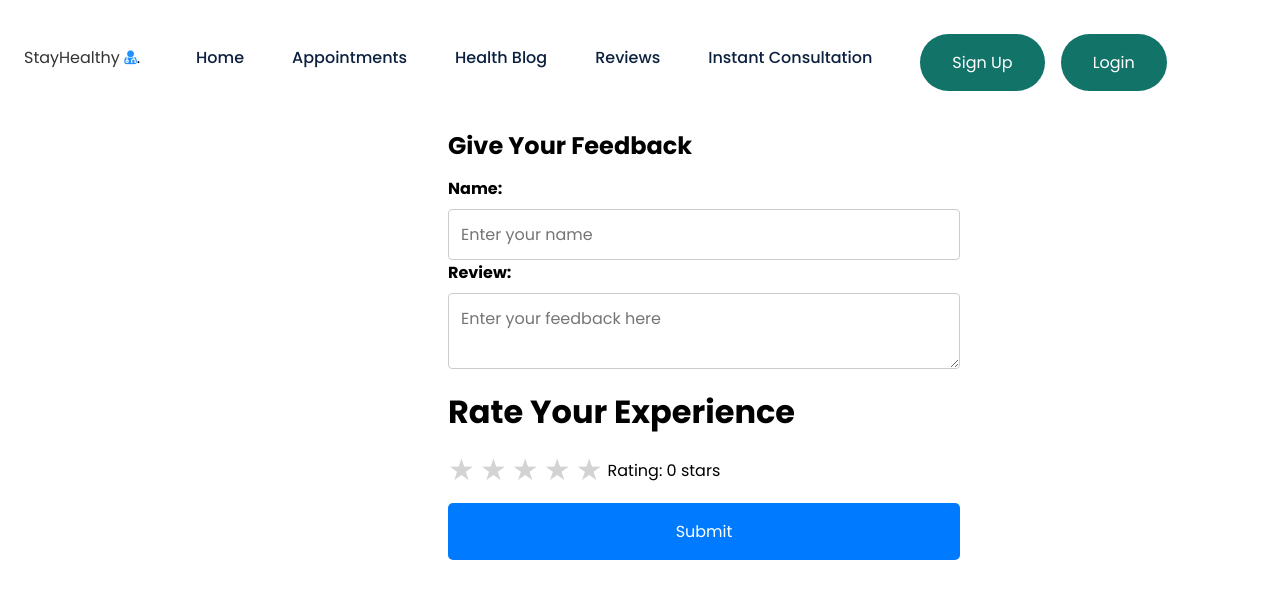
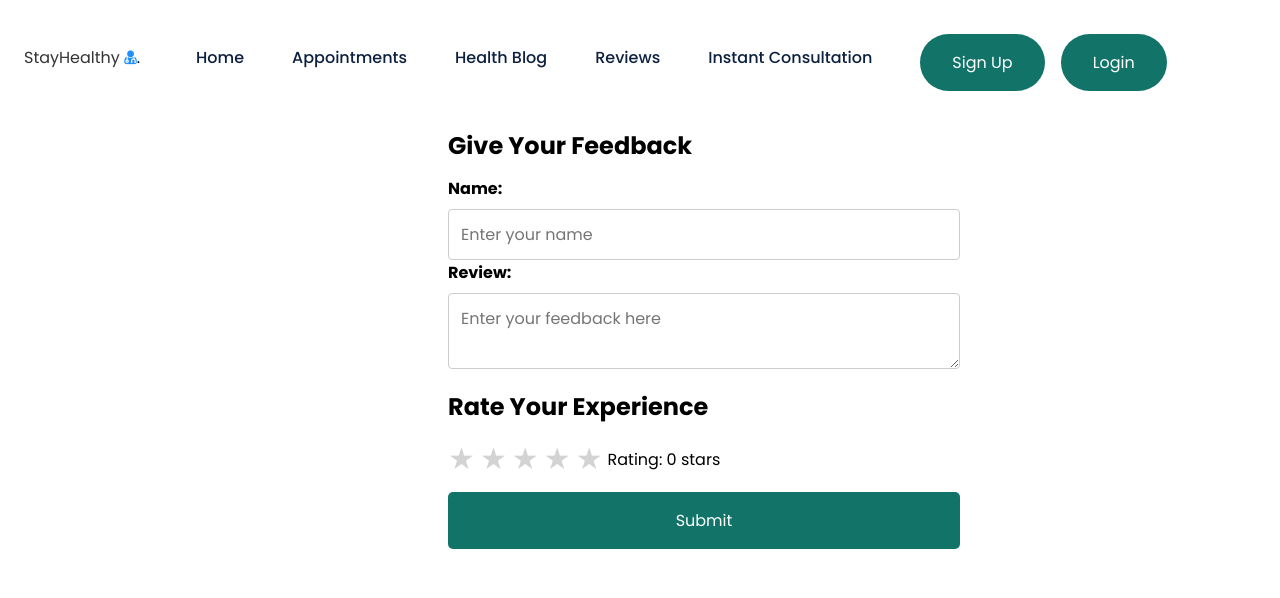
Before and after one commit to gretchenplant/Test_med, a React (Create React App) app: page /feedback-form in a window 1280 px wide. Both pictures are taken after a click on the button "Open Form". Shown: the top 598 px of the page. Built offline with nearby package versions, Linux system fonts and the light colour scheme.

Commit message:
updated feedback to reviews page link

```diff
--- a/src/App.js
+++ b/src/App.js
@@ -1,7 +1,7 @@
 // Import necessary modules from React library
 import React, { useEffect } from 'react';
 // Import components for routing from react-router-dom library
-import { BrowserRouter, Routes, Route } from "react-router-dom";
+import { BrowserRouter, Routes, Route} from "react-router-dom";
 // Import custom Navbar component
 import Navbar from './Components/Navbar/Navbar.js';
 // Import Instant Consultation component
@@ -59,8 +59,6 @@ function App() {
             <Route path="/search/doctors" element={<Appointmentform/>}/>
             <Route path="/reviews" element={<ReviewForm/>}/>
             <Route path="/feedback-form" element={<FeedbackForm/>}/>
-
-
           </Routes>
         </BrowserRouter>
 
--- a/src/Components/ReviewForm/FeedbackForm.css
+++ b/src/Components/ReviewForm/FeedbackForm.css
@@ -5,3 +5,7 @@
     align-items: center;
     justify-content: center;
 }
+
+.btnColor {
+    background-color: #127369;
+}
--- a/src/Components/ReviewForm/FeedbackForm.js
+++ b/src/Components/ReviewForm/FeedbackForm.js
@@ -1,6 +1,7 @@
 import React, { useState } from 'react';
 import "./FeedbackForm.css";
 import StarRating from './StarRating';
+import { useNavigate } from 'react-router-dom';
 
 
 // Function component for giving reviews
@@ -14,6 +15,13 @@ function GiveReviews() {
     review: '',
     rating: 0
   });
+
+  const navigate = useNavigate();
+
+  const handleSubmitClick = () => {
+    navigate('/reviews'); // Navigate to FeedbackForm component
+  };
+
   // Function to handle button click event
   const handleButtonClick = () => {
     setShowForm(true);
@@ -44,7 +52,7 @@ function GiveReviews() {
 
       {!showForm ? (
         // Display button to open the form
-        <button onClick={handleButtonClick}>Open Form</button>
+        <button className='btnColor' onClick={handleButtonClick}>Open Form</button>
       ) : (
         // Display form for giving feedback
         <form onSubmit={handleSubmit}>
@@ -60,19 +68,15 @@ function GiveReviews() {
             <textarea id="review" name="review" placeholder="Enter your feedback here" value={formData.review} onChange={handleChange} />
           </div>
           <div>
-      <h1>Rate Your Experience</h1>
+      <h2>Rate Your Experience</h2>
       <StarRating />
     </div>
-          <button type="submit">Submit</button>
+          <button onClick={handleSubmitClick} className='btnColor' type="submit">Submit</button>
         </form>
       )}
-      {/* Display the submitted message if available */}
-      {submittedMessage && (
-        <div>
-          <h3>Submitted Message:</h3>
-          <p>{submittedMessage}</p>
-        </div>
-      )}
+
+
+
     </div>
   );
 }
--- a/src/Components/ReviewForm/ReviewForm.css
+++ b/src/Components/ReviewForm/ReviewForm.css
@@ -7,3 +7,7 @@ table {
     text-align: left;
     border-bottom: 1px solid #ccc;
   }
+
+.btnColor {
+    background-color: #127369;
+}
--- a/src/Components/ReviewForm/ReviewForm.js
+++ b/src/Components/ReviewForm/ReviewForm.js
@@ -1,6 +1,6 @@
 import React, { useState } from 'react';
 import './ReviewForm.css';
-import { useHistory } from 'react-router-dom';
+import { useNavigate } from 'react-router-dom';
 
 const ReviewForm = () => {
   // Sample data for appointments
@@ -11,10 +11,10 @@ const ReviewForm = () => {
   ]);
 
   // Function to handle feedback button click
-  const history = useHistory();
+  const navigate = useNavigate();
 
   const handleFeedbackClick = () => {
-    history.push('/appointment'); // Navigate to AppointmentForm component
+    navigate('/feedback-form'); // Navigate to FeedbackForm component
   };
 
 
@@ -38,7 +38,7 @@ const ReviewForm = () => {
               <td>{appointment.doctorName}</td>
               <td>{appointment.specialty}</td>
               <td>
-                <button onClick={handleButtonClick}>
+                <button className='btnColor' onClick={handleFeedbackClick}>
                   Click Here
                 </button>
               </td>
```
